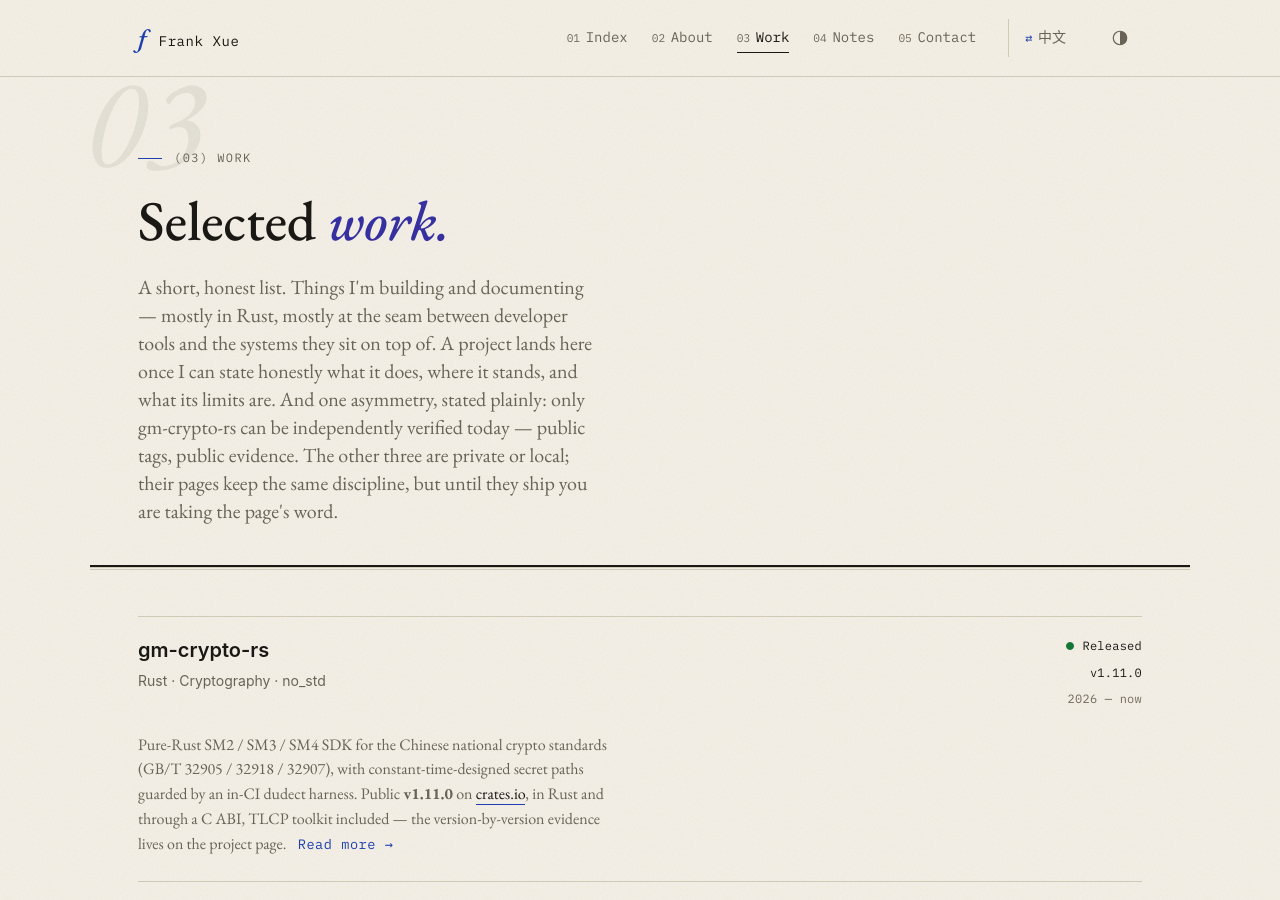
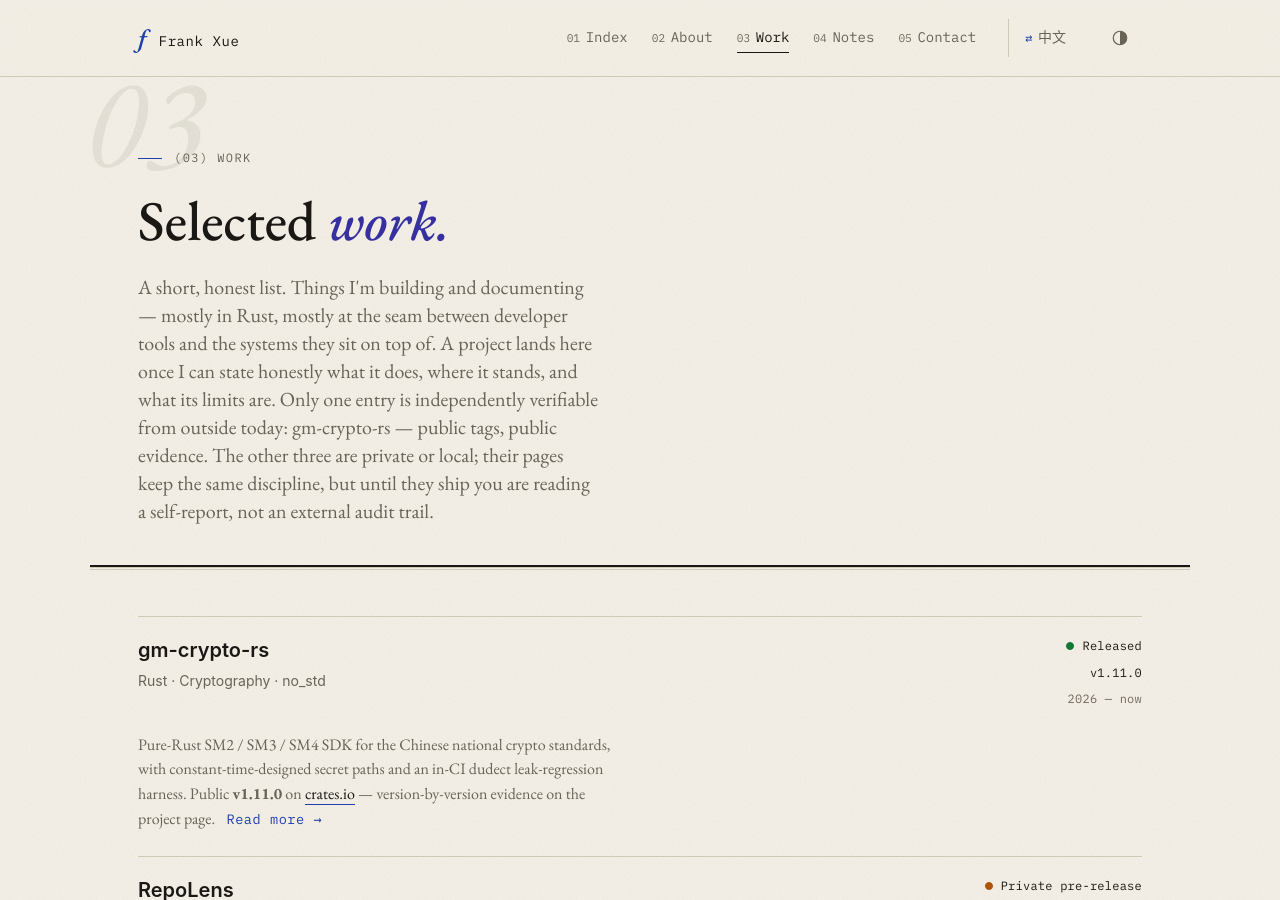
Before and after one commit to frankxue831/frankxue831.github.io, a Jekyll site: the page built from projects.html, in a window 1280 px wide and 900 px high. Built offline with Jekyll 4.4.1, drawn with Linux system fonts in a browser that asks for light colours.

Commit message:
content: carry evidence stance across home, about, and projects index
PR #73 only tightened /projects/ blurbs. The content review also needed
the public/private evidence asymmetry on the first surfaces readers hit:
home proof-ledger note, about snapshot paragraph, and a cleaner
pointer-scale gm-crypto blurb (no C ABI/TLCP laundry list on the index).
ZH mirrors with claims-parity.

```diff
--- a/about.html
+++ b/about.html
@@ -53,9 +53,11 @@
         <p>
             The <a href="{{ '/projects/' | relative_url }}">project pages here</a>
             are the honest snapshot — each states its release state, evidence,
-            and limits, including for the work that isn't public.
+            and limits, including for the work that isn't public. Today only
+            gm-crypto-rs has public source and public tags; the others stay
+            private, with the same discipline on the page.
             <a href="https://github.com/{{ site.github_username }}" rel="noopener noreferrer">GitHub</a>
-            carries the source for what is.
+            carries the source for what is public.
         </p>
     </div>
 
--- a/index.html
+++ b/index.html
@@ -63,8 +63,9 @@
             </ul>
 
             <p class="hero-proof__note">
-                Private work is summarized without public source links or
-                private release claims.
+                Only public-tagged work is independently verifiable here.
+                Private work is summarized without source links or
+                release claims.
             </p>
         </aside>
     </div>
--- a/projects.html
+++ b/projects.html
@@ -19,10 +19,10 @@
         in Rust, mostly at the seam between developer tools and the systems
         they sit on top of. A project lands here once I can state honestly
         what it does, where it stands, and what its limits are.
-        And one asymmetry, stated plainly: only gm-crypto-rs can be
-        independently verified today — public tags, public evidence. The
-        other three are private or local; their pages keep the same
-        discipline, but until they ship you are taking the page's word.
+        Only one entry is independently verifiable from outside today:
+        gm-crypto-rs — public tags, public evidence. The other three are
+        private or local; their pages keep the same discipline, but until
+        they ship you are reading a self-report, not an external audit trail.
     </p>
 </section>
 
@@ -46,12 +46,11 @@
                 {% case project.slug %}
                 {% when 'gm-crypto-rs' %}
                 Pure-Rust SM2&nbsp;/&nbsp;SM3&nbsp;/&nbsp;SM4 SDK for the
-                Chinese national crypto standards (GB/T 32905&nbsp;/ 32918&nbsp;/ 32907),
-                with constant-time-designed secret paths guarded by an in-CI
-                dudect harness. Public <strong>{{ project.release }}</strong> on
-                <a href="https://crates.io/crates/gmcrypto-core" rel="noopener noreferrer">crates.io</a>,
-                in Rust and through a C ABI, TLCP toolkit included — the
-                version-by-version evidence lives on the project page.
+                Chinese national crypto standards, with constant-time-designed
+                secret paths and an in-CI dudect leak-regression harness.
+                Public <strong>{{ project.release }}</strong> on
+                <a href="{{ project.crate_url }}" rel="noopener noreferrer">crates.io</a>
+                — version-by-version evidence on the project page.
                 <a href="{{ project.detail_url | relative_url }}" class="work-list__more">Read more →</a>
                 {% when 'repolens-rs' %}
                 A repository memory and context layer for AI coding agents.
--- a/zh/about.html
+++ b/zh/about.html
@@ -53,7 +53,8 @@
             想看每个项目做到哪一步，
             <a href="{{ '/zh/projects/' | relative_url }}">这里的项目页</a>
             是最诚实的快照——发布状态、证据、还有哪些做不到，都写在页面上，
-            没公开的项目也一样。已经公开的部分，源码在
+            没公开的项目也一样。目前只有 gm-crypto-rs 有公开源码和公开 tag；
+            其余仍是私有，页面守同一套纪律。已经公开的部分，源码在
             <a href="https://github.com/{{ site.github_username }}" rel="noopener noreferrer">GitHub</a>。
         </p>
     </div>
--- a/zh/index.html
+++ b/zh/index.html
@@ -63,6 +63,7 @@
             </ul>
 
             <p class="hero-proof__note">
+                这里只有带公开 tag 的作品可以独立核验。
                 私有项目只做概览：不放公开源码链接，也不把内部状态标成已发布版本。
             </p>
         </aside>
```
Also changed, not shown: zh/projects.html (+7 -7 lines).
